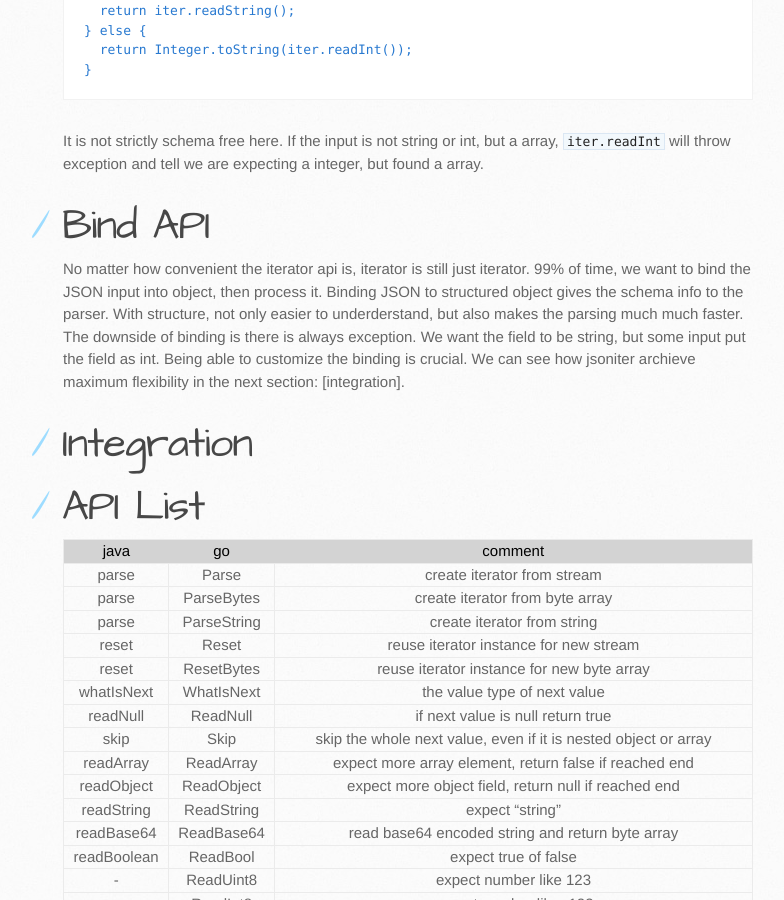
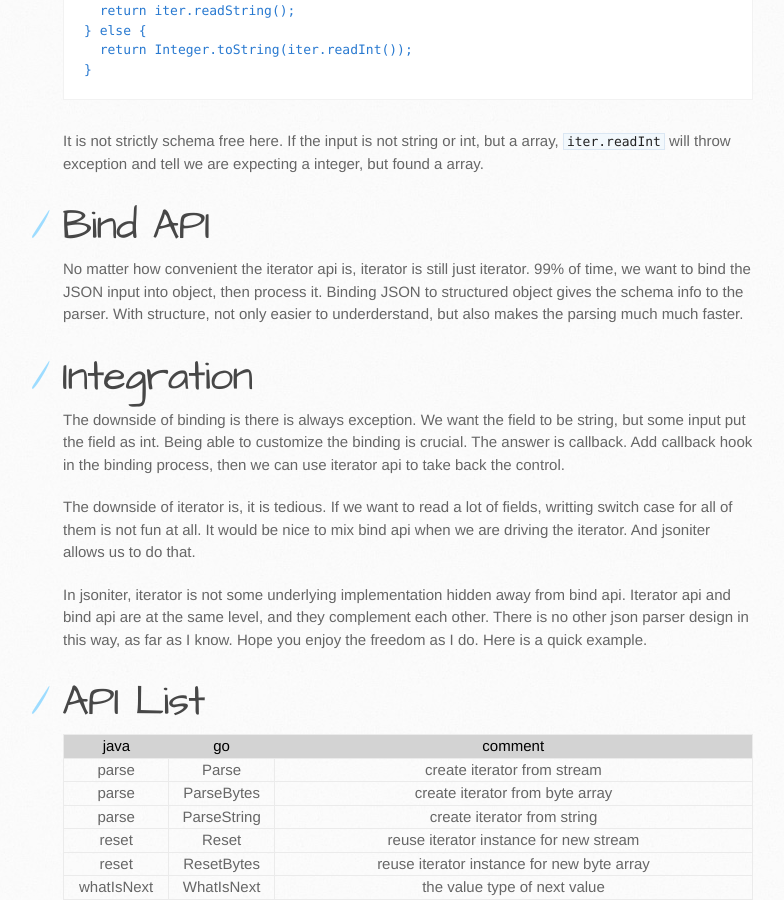
Before and after one commit to json-iterator/json-iterator.github.io, a Jekyll site: the page built from api.md, in a window 1280 px wide and 900 px high, scrolled down 4031 px. Shown: the whole window, without its empty margins (107-891 px from the left). Built offline with Jekyll 4.4.1, drawn with Linux system fonts in a browser that asks for light colours.

Commit message:
Update api.md

```diff
--- a/api.md
+++ b/api.md
@@ -169,9 +169,16 @@ It is not strictly schema free here. If the input is not string or int, but a ar
 
 # Bind API
 
-No matter how convenient the iterator api is, iterator is still just iterator. 99% of time, we want to bind the JSON input into object, then process it. Binding JSON to structured object gives the schema info to the parser. With structure, not only easier to underderstand, but also makes the parsing much much faster. The downside of binding is there is always exception. We want the field to be string, but some input put the field as int. Being able to customize the binding is crucial. We can see how jsoniter archieve maximum flexibility in the next section: [integration].
+No matter how convenient the iterator api is, iterator is still just iterator. 99% of time, we want to bind the JSON input into object, then process it. Binding JSON to structured object gives the schema info to the parser. With structure, not only easier to underderstand, but also makes the parsing much much faster.
 
 # Integration
+
+The downside of binding is there is always exception. We want the field to be string, but some input put the field as int. Being able to customize the binding is crucial. The answer is callback. Add callback hook in the binding process, then we can use iterator api to take back the control.
+
+The downside of iterator is, it is tedious. If we want to read a lot of fields, writting switch case for all of them is not fun at all. It would be nice to mix bind api when we are driving the iterator. And jsoniter allows us to do that.
+
+In jsoniter, iterator is not some underlying implementation hidden away from bind api. Iterator api and bind api are at the same level, and they complement each other. There is no other json parser design in this way, as far as I know. Hope you enjoy the freedom as I do. Here is a quick example.
+
 
 # API List
 
```
